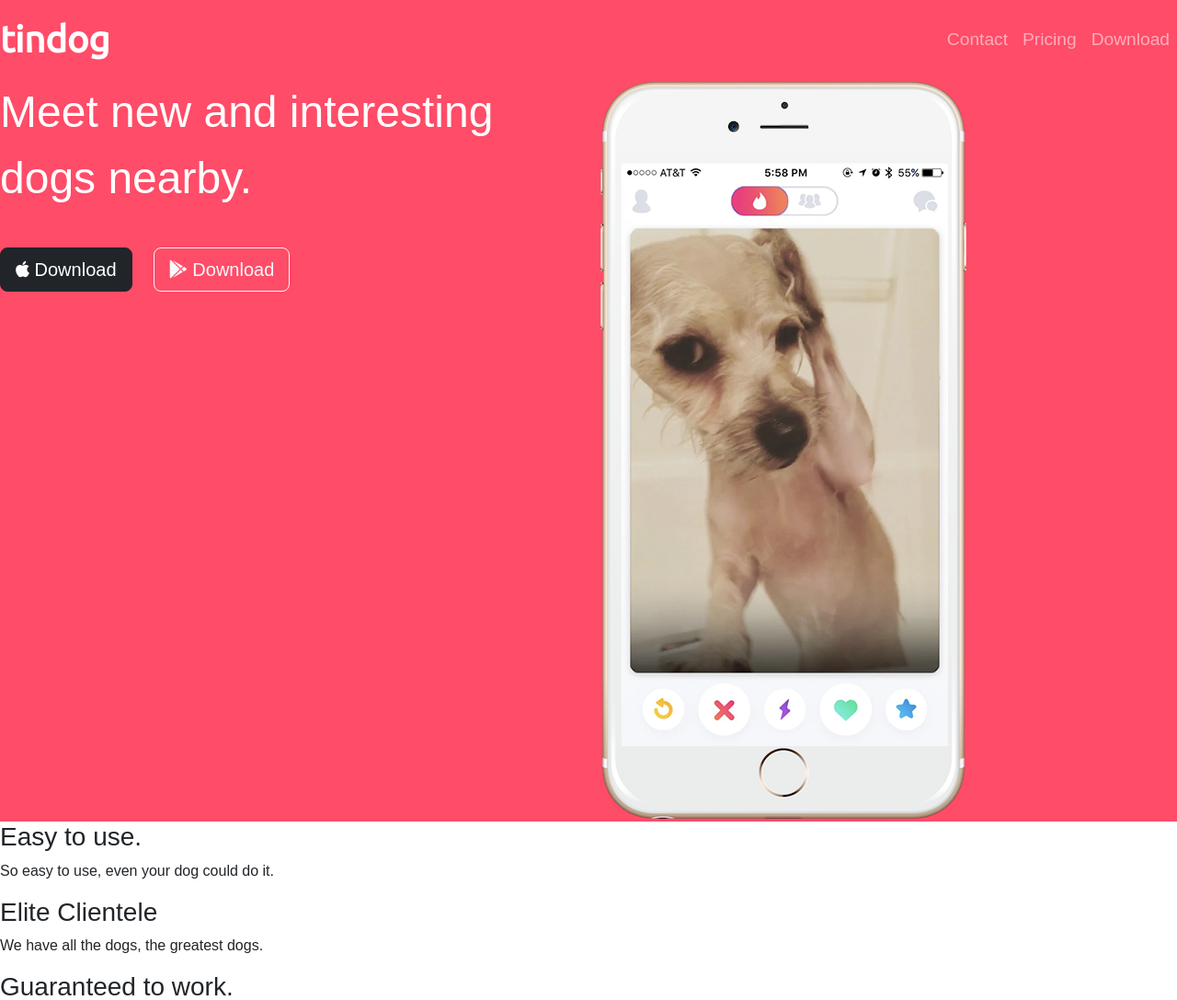
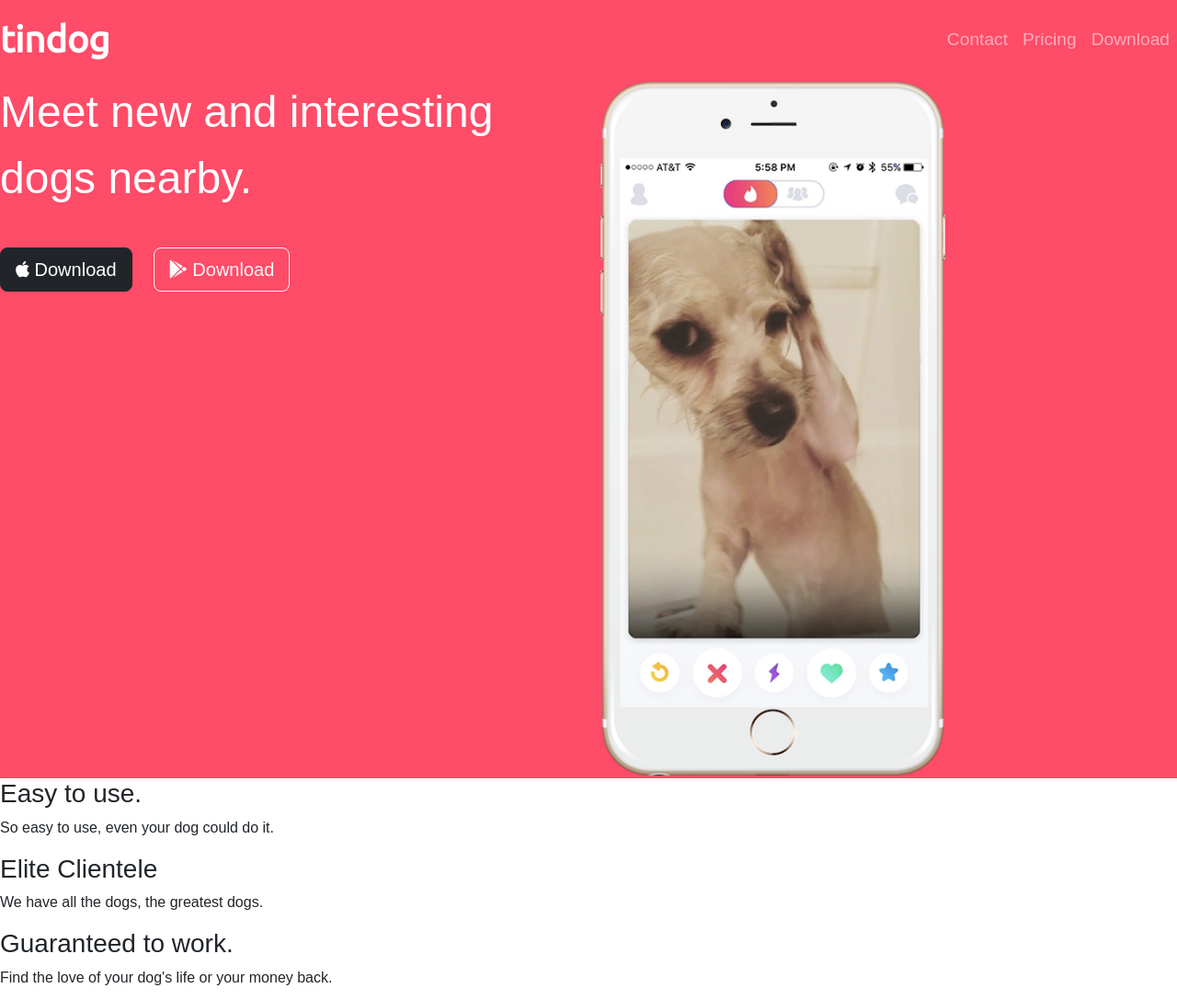
Before and after one commit to JDBgit9/James-Justis, a PHP site: page / in a window 1280 px wide. Shown: the top 1087 px of the page at 92% size. Run offline with PHP 8.4, Linux system fonts and the light colour scheme; some libraries are stand-ins or nearby versions.

Commit message:
sized the title image in index

```diff
--- a/bootstrap-5.1.3-dist/bootstrap-5.1.3-dist/TinDog-Start-master/css/styles.css
+++ b/bootstrap-5.1.3-dist/bootstrap-5.1.3-dist/TinDog-Start-master/css/styles.css
@@ -42,3 +42,9 @@ h1 {
 .download-button {
     margin: 5% 3% 5% 0;
 }
+
+/* Title Image */
+
+.title-image {
+    width: 60%;
+}
--- a/bootstrap-5.1.3-dist/bootstrap-5.1.3-dist/TinDog-Start-master/index.html
+++ b/bootstrap-5.1.3-dist/bootstrap-5.1.3-dist/TinDog-Start-master/index.html
@@ -65,7 +65,7 @@
           Download</button>
       </div>
       <div class="col-lg-6">
-        <img src="images/iphone6.png" alt="iphone-mockup">
+        <img class="title-image"src="images/iphone6.png" alt="iphone-mockup">
       </div>
     </div>
     </div>
```
